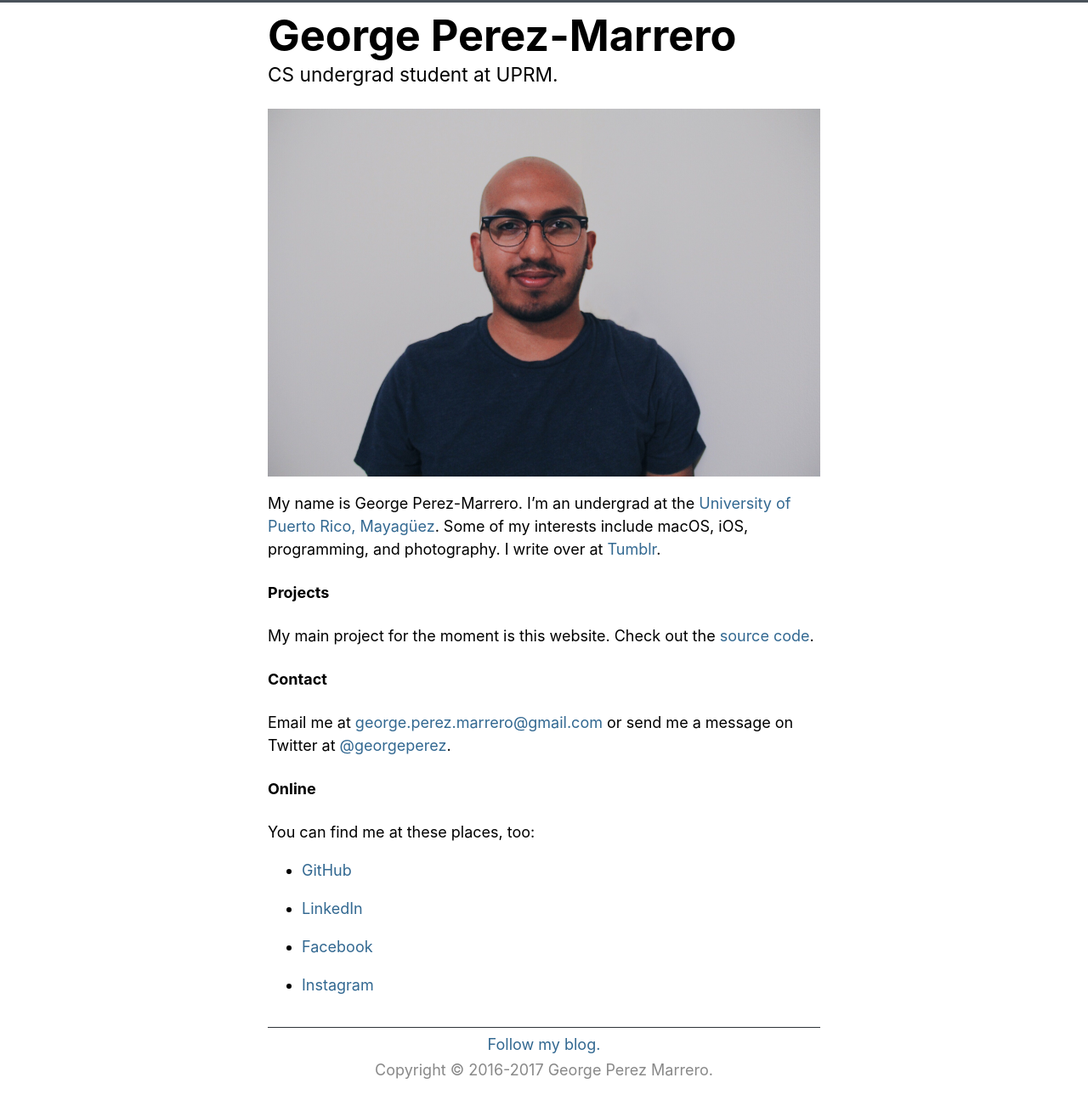
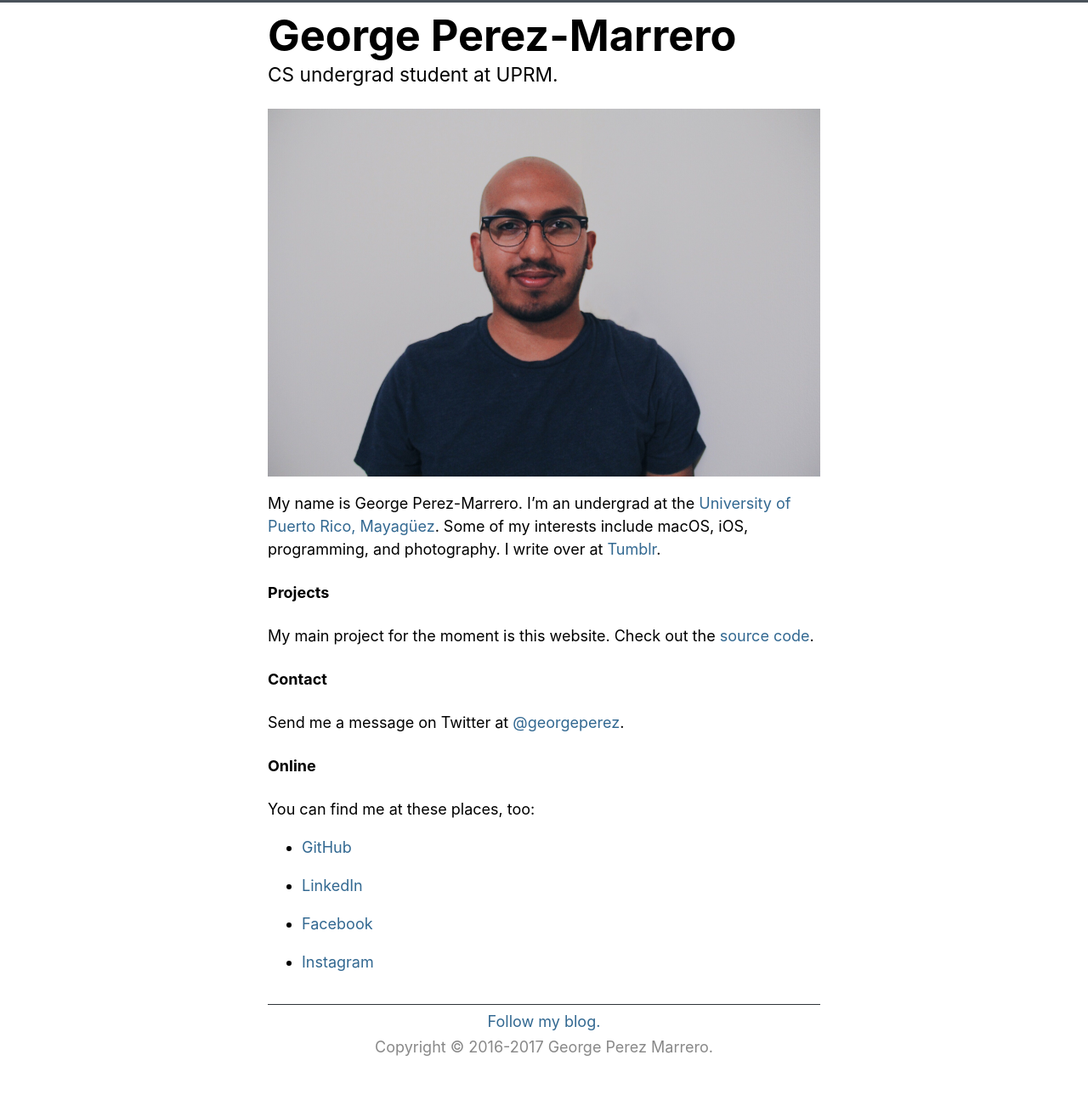
Before and after one commit to georgeperez/titanpointe.org, a Jekyll site: the page built from index.html, in a window 1280 px wide. Shown: the whole page at 85% size. Built offline with Jekyll 4.4.1, drawn with Linux system fonts in a browser that asks for light colours; after the commit the page ends 1288 px from its top, so only the background shows below that.

Commit message:
Removed email address

```diff
--- a/index.html
+++ b/index.html
@@ -3,7 +3,7 @@ layout: default
 title: George Perez-Marrero
 ---
 <article>
-<img src="/assets/george.jpg" title="Yep, that's me">
+<img src="/assets/george.jpg" title="*record scratch* Yep, that's me">
 
 <p>My name is George Perez-Marrero. I&rsquo;m an undergrad at the <a href="https://uprm.edu/">University of Puerto Rico, Mayagüez</a>. Some of my interests include macOS, iOS, programming, and photography. I write over at <a href="http://blog.georgeperezmarrero.com/">Tumblr</a>.</p>
 
@@ -15,7 +15,7 @@ title: George Perez-Marrero
   <header>
     <h4>Contact</h4>
   </header>
-  <p>Email me at <a href="mailto:george.perez.marrero@gmail.com">george.perez.marrero@gmail.com</a> or send me a message on Twitter at <a href="https://twitter.com/georgeperez/">@georgeperez</a>.</p>
+  <p> Send me a message on Twitter at <a href="https://twitter.com/georgeperez/">@georgeperez</a>.</p>
 
   <header>
     <h4>Online</h4>
```
